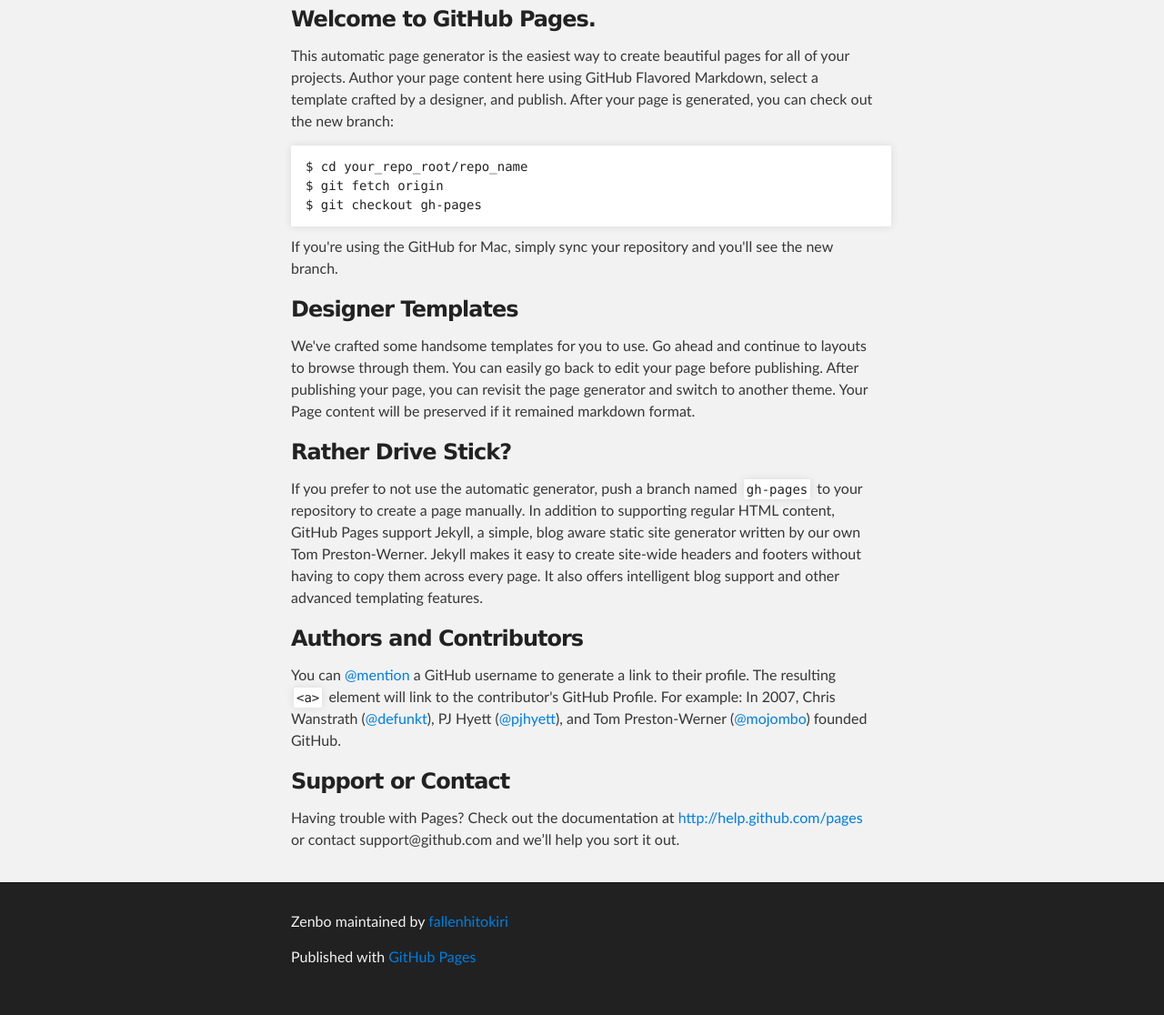
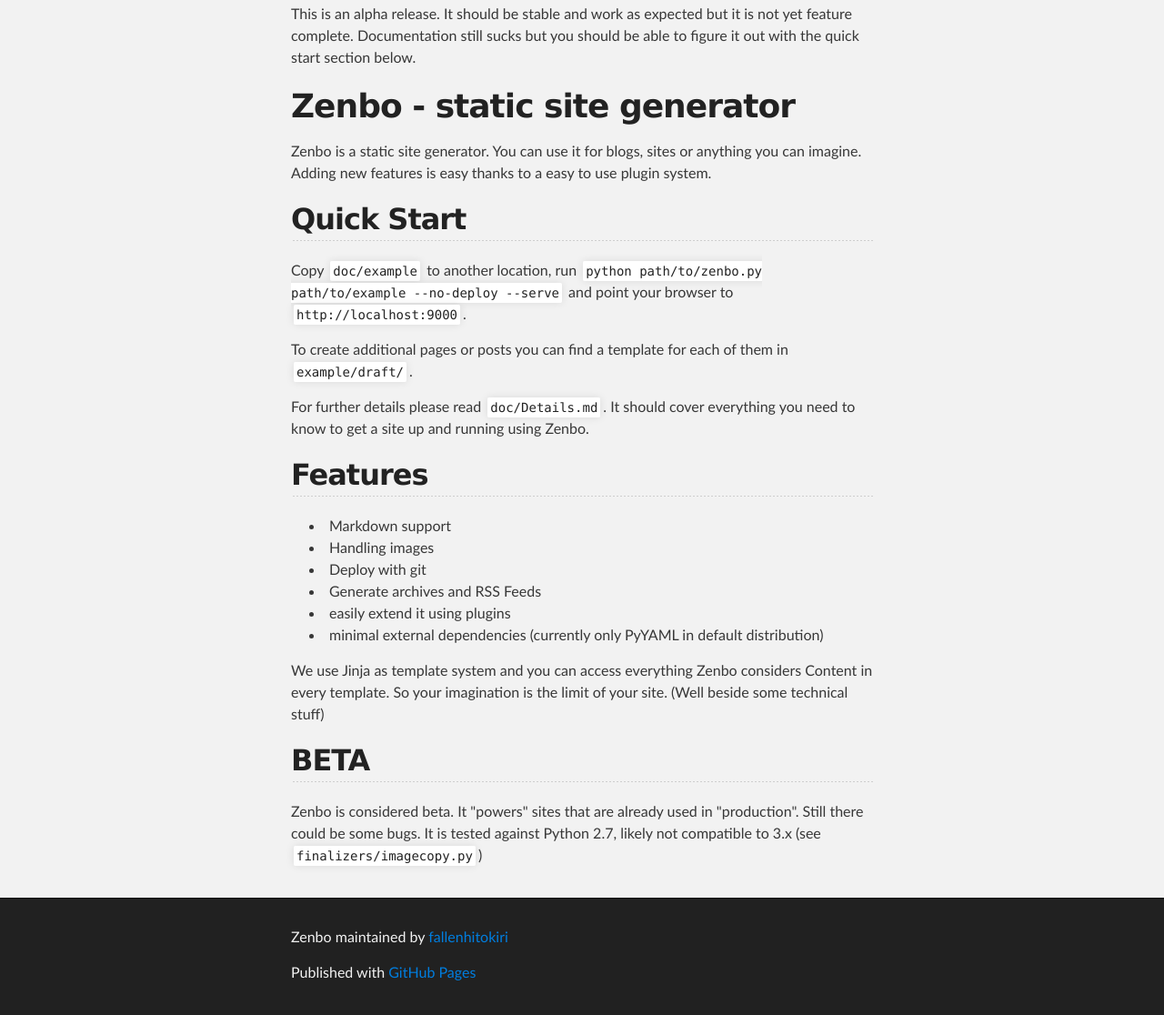
Before and after one commit to fallenhitokiri/drupan, a plain HTML site: page index.html in a window 1280 px wide. Shown: the part 257-1373 px from the top of the page at 91% size. Drawn offline with Linux system fonts and the light colour scheme.

```diff
--- a/index.html
+++ b/index.html
@@ -16,47 +16,60 @@
     <!-- HEADER -->
     <div id="header_wrap" class="outer">
         <header class="inner">
-          <a id="forkme_banner" href="https://github.com/fallenhitokiri/Zenbo">Fork Me on GitHub</a>
+          <a id="forkme_banner" href="https://github.com/fallenhitokiri/Zenbo">View on GitHub</a>
 
           <h1 id="project_title">Zenbo</h1>
           <h2 id="project_tagline">Zenbo is a static site generation tool</h2>
 
-          <section id="downloads">
-            <a class="zip_download_link" href="https://github.com/fallenhitokiri/Zenbo/zipball/master">Download this project as a .zip file</a>
-            <a class="tar_download_link" href="https://github.com/fallenhitokiri/Zenbo/tarball/master">Download this project as a tar.gz file</a>
-          </section>
+            <section id="downloads">
+              <a class="zip_download_link" href="https://github.com/fallenhitokiri/Zenbo/zipball/master">Download this project as a .zip file</a>
+              <a class="tar_download_link" href="https://github.com/fallenhitokiri/Zenbo/tarball/master">Download this project as a tar.gz file</a>
+            </section>
         </header>
     </div>
 
     <!-- MAIN CONTENT -->
     <div id="main_content_wrap" class="outer">
       <section id="main_content" class="inner">
-        <h3>Welcome to GitHub Pages.</h3>
+        <p>This is an alpha release. It should be stable and work as expected but it is
+not yet feature complete. Documentation still sucks but you should be able to
+figure it out with the quick start section below.</p>
 
-<p>This automatic page generator is the easiest way to create beautiful pages for all of your projects. Author your page content here using GitHub Flavored Markdown, select a template crafted by a designer, and publish. After your page is generated, you can check out the new branch:</p>
+<h1>Zenbo - static site generator</h1>
 
-<pre><code>$ cd your_repo_root/repo_name
-$ git fetch origin
-$ git checkout gh-pages
-</code></pre>
+<p>Zenbo is a static site generator. You can use it for blogs, sites or anything
+you can imagine. Adding new features is easy thanks to a easy to use plugin
+system.</p>
 
-<p>If you're using the GitHub for Mac, simply sync your repository and you'll see the new branch.</p>
+<h2>Quick Start</h2>
 
-<h3>Designer Templates</h3>
+<p>Copy <code>doc/example</code> to another location, run <code>python path/to/zenbo.py
+path/to/example --no-deploy --serve</code> and point your browser to <code>http://localhost:9000</code>.</p>
 
-<p>We've crafted some handsome templates for you to use. Go ahead and continue to layouts to browse through them. You can easily go back to edit your page before publishing. After publishing your page, you can revisit the page generator and switch to another theme. Your Page content will be preserved if it remained markdown format.</p>
+<p>To create additional pages or posts you can find a template for each of them
+in <code>example/draft/</code>.</p>
 
-<h3>Rather Drive Stick?</h3>
+<p>For further details please read <code>doc/Details.md</code>. It should cover everything
+you need to know to get a site up and running using Zenbo.</p>
 
-<p>If you prefer to not use the automatic generator, push a branch named <code>gh-pages</code> to your repository to create a page manually. In addition to supporting regular HTML content, GitHub Pages support Jekyll, a simple, blog aware static site generator written by our own Tom Preston-Werner. Jekyll makes it easy to create site-wide headers and footers without having to copy them across every page. It also offers intelligent blog support and other advanced templating features.</p>
+<h2>Features</h2>
 
-<h3>Authors and Contributors</h3>
+<ul>
+<li>Markdown support</li>
+<li>Handling images</li>
+<li>Deploy with git</li>
+<li>Generate archives and RSS Feeds</li>
+<li>easily extend it using plugins</li>
+<li>minimal external dependencies (currently only PyYAML in default distribution)</li>
+</ul><p>We use Jinja as template system and you can access everything Zenbo considers
+Content in every template. So your imagination is the limit of your site. (Well
+beside some technical stuff)</p>
 
-<p>You can <a href="https://github.com/blog/821" class="user-mention">@mention</a> a GitHub username to generate a link to their profile. The resulting <code>&lt;a&gt;</code> element will link to the contributor's GitHub Profile. For example: In 2007, Chris Wanstrath (<a href="/defunkt" class="user-mention">@defunkt</a>), PJ Hyett (<a href="/pjhyett" class="user-mention">@pjhyett</a>), and Tom Preston-Werner (<a href="/mojombo" class="user-mention">@mojombo</a>) founded GitHub.</p>
+<h2>BETA</h2>
 
-<h3>Support or Contact</h3>
-
-<p>Having trouble with Pages? Check out the documentation at <a href="http://help.github.com/pages">http://help.github.com/pages</a> or contact support@github.com and we’ll help you sort it out.</p>
+<p>Zenbo is considered beta. It "powers" sites that are already used in "production".
+Still there could be some bugs. It is tested against Python 2.7, likely not
+compatible to 3.x (see <code>finalizers/imagecopy.py</code>)</p>
       </section>
     </div>
 
```
Also changed, not shown: params.json (+1 -1 lines).
